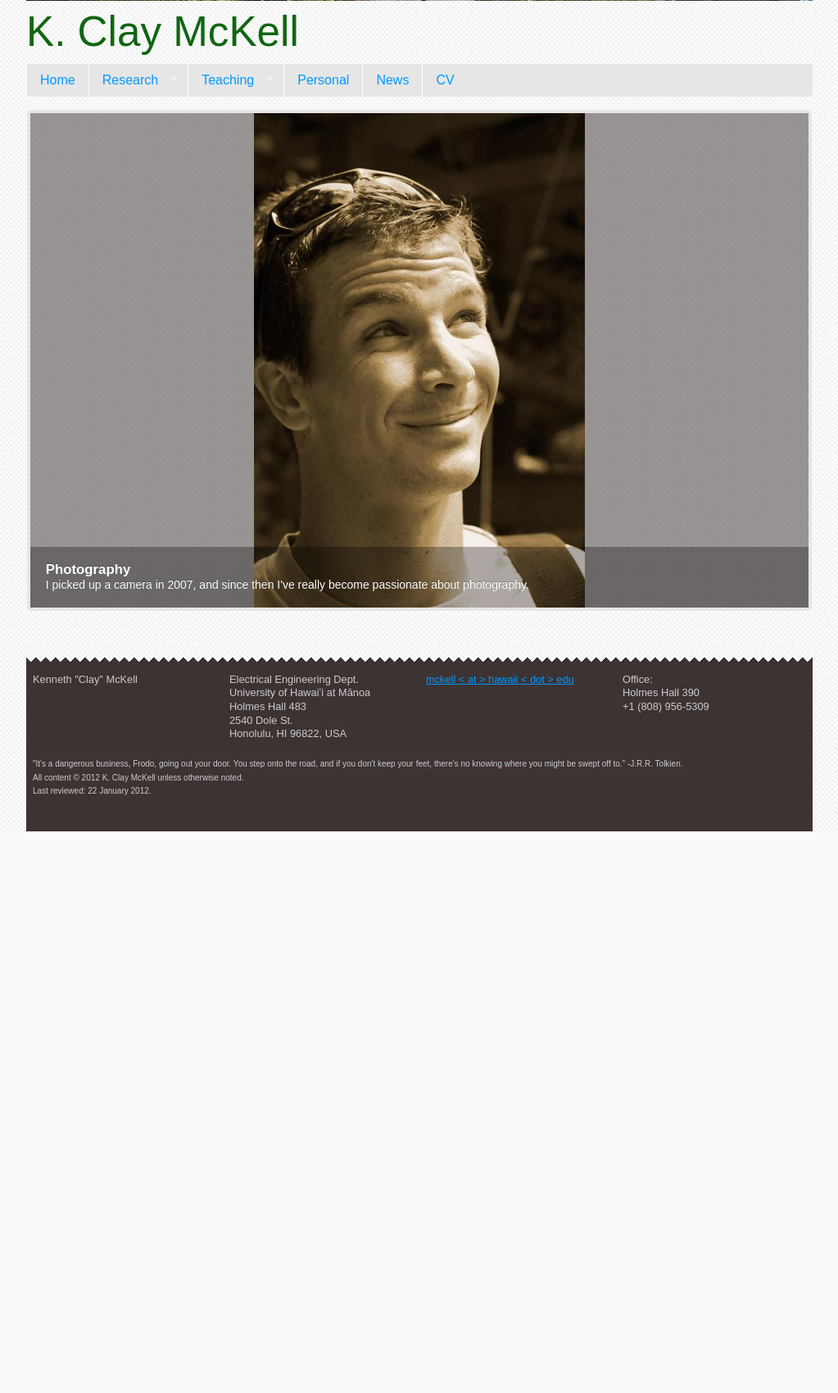
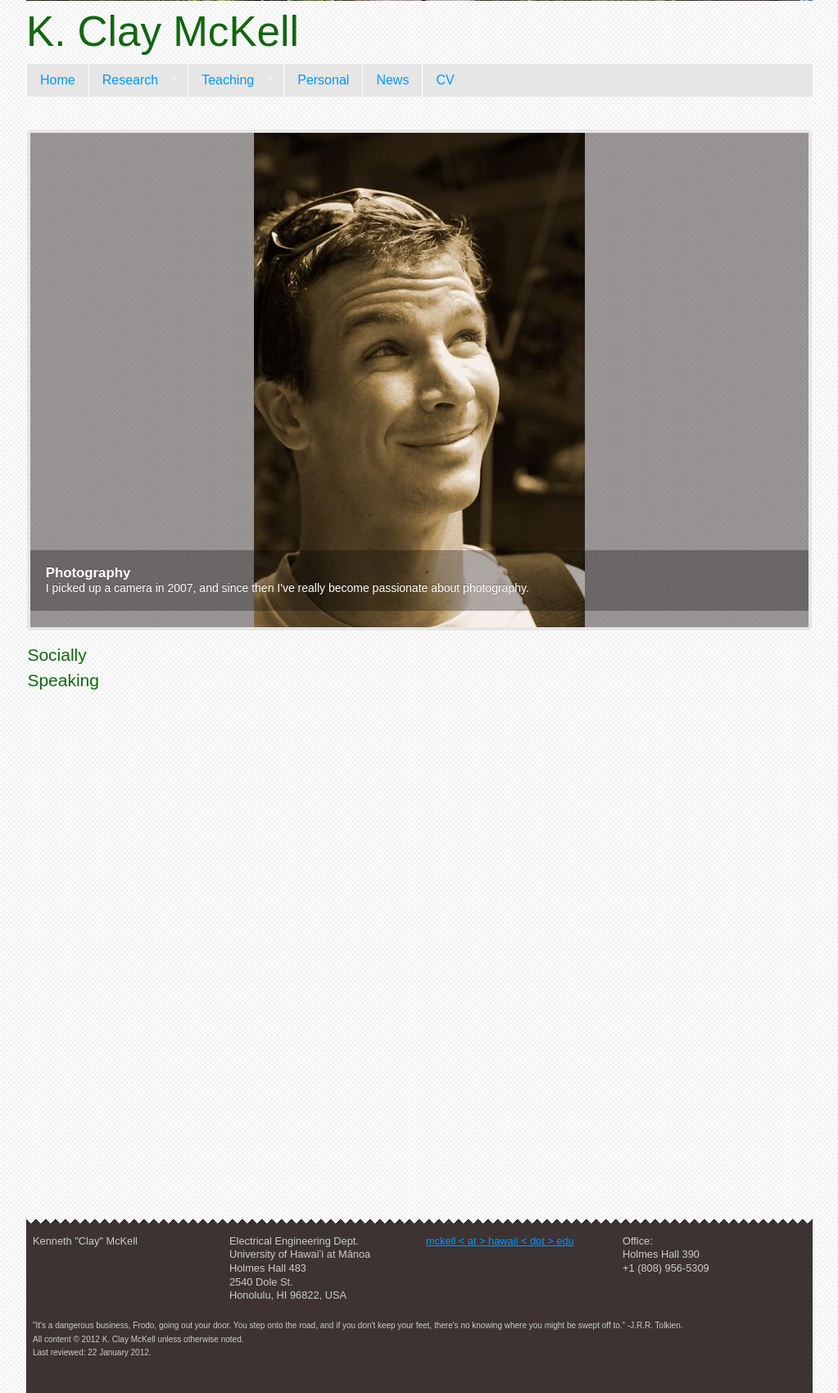
Before and after one commit to kcmckell/UHWebsite, a PHP site: page /UHWebsite/personal.php in a window 1280 px wide. Shown: the part 259-1958 px from the top of the page at 82% size, without its empty margins (128-1151 px from the left). Before the commit the page ends 1273 px from the top, so only its background shows below. Run offline with PHP 8.4, Linux system fonts and the light colour scheme; some libraries are stand-ins or nearby versions; some web fonts are replaced.

Commit message:
Part way thru coding up social stamps. [nm]

```diff
--- a/Html/css/custom.css
+++ b/Html/css/custom.css
@@ -133,3 +133,32 @@
 nav#topnav > ul.sf-menu {
     margin-top: 0;
 }
+
+#social {
+    position: relative;
+    height: 95px;
+    width: 95px;
+}
+
+.clipwrapper {
+    position: relative;
+    height: 100px;
+    width: 100px;
+    float: left;
+}
+
+.clip {
+    position: absolute;
+    top: 0;
+    left: 0;
+}
+
+.pos-1 { clip: rect(0 100px 0 0); }
+.pos-2 { clip: rect(0 200px 0 100px); left: -100px; }
+.pos-3 { clip: rect(0 300px 0 200px); left: -200px;  }
+.pos-4 { clip: rect(0 400px 0 300px); left: -300px;  }
+.pos-5 { clip: rect(0 500px 0 400px); left: -400px;  }
+.pos-6 { clip: rect(0 600px 0 500px); left: -500px;  }
+.pos-7 { clip: rect(0 700px 0 600px); left: -600px;  }
+.pos-8 { clip: rect(0 800px 0 700px); left: -700px;  }
+.pos-9 { clip: rect(0 900px 0 800px); left: -800px;  }
--- a/Html/personal.php
+++ b/Html/personal.php
@@ -19,6 +19,14 @@
     <header>
 
         <?php require('nav.html'); ?>
+
+
+    </header><!-- end header -->
+
+
+<!-- main content area -->
+    <div id="main" role="main">
+
 
 <!-- responsive FlexSlider image slideshow -->
     <div class="flexslider">
@@ -72,12 +80,6 @@
 	  </div>
 <!-- FlexSlider -->
 
-    </header><!-- end header -->
-
-
-<!-- main content area -->
-    <div id="main" role="main">
-
 <!-- left sidebar -->
 <!--    <aside class="grid_4">
     <h2>Secondary Section menu</h2>
@@ -93,9 +95,25 @@
 <!-- #end left sidebar -->
 
 <!-- content area -->
-<!--      <div id="content">-->
+      <div id="content">
+         <section class="grid_12">
+             <hgroup>
+                 <h1>
+                     Socially Speaking
+                 </h1>
+             </hgroup>
+             <div id="social">
+                 <div class="clipwrapper"><a href="/"><img class="clip pos-1"src="img/social-stamp-sprite.png" /></a></div>
+                 <div class="clipwrapper"><a href="/"><img class="clip pos-1"src="img/social-stamp-sprite.png" /></a></div>
+                 <div class="clipwrapper"><a href="/"><img class="clip pos-1"src="img/social-stamp-sprite.png" /></a></div>
+                 <div class="clipwrapper"><a href="/"><img class="clip pos-1"src="img/social-stamp-sprite.png" /></a></div>
+                 <div class="clipwrapper"><a href="/"><img class="clip pos-1"src="img/social-stamp-sprite.png" /></a></div>
+                 <div class="clipwrapper"><a href="/"><img class="clip pos-1"src="img/social-stamp-sprite.png" /></a></div>
 
-<!--      </div>-->
+             </div>
+
+
+      </div>
 <!-- #end content area -->
 
 
```
